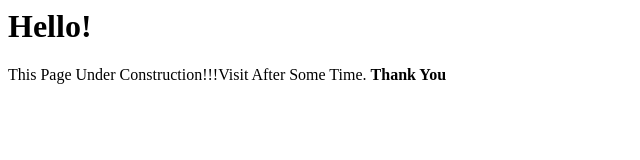
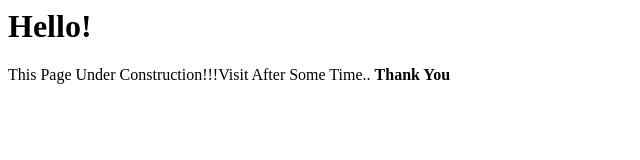
Before and after one commit to pratik9689/ParallaxEffect-2, a plain HTML site: page index.html in a window 1280 px wide. Shown: the full height of the page, 0-640 px from the left. Drawn offline with Linux system fonts and the light colour scheme.

Commit message:
Commit index.html ParallaxEffect-2

```diff
--- a/index.html
+++ b/index.html
@@ -1,2 +1,2 @@
 <h1>Hello!</h1>
-<p>This Page Under Construction!!!Visit  After Some Time. <b>Thank You</b></p>
+<p>This Page Under Construction!!!Visit  After Some Time.. <b>Thank You</b></p>
```
